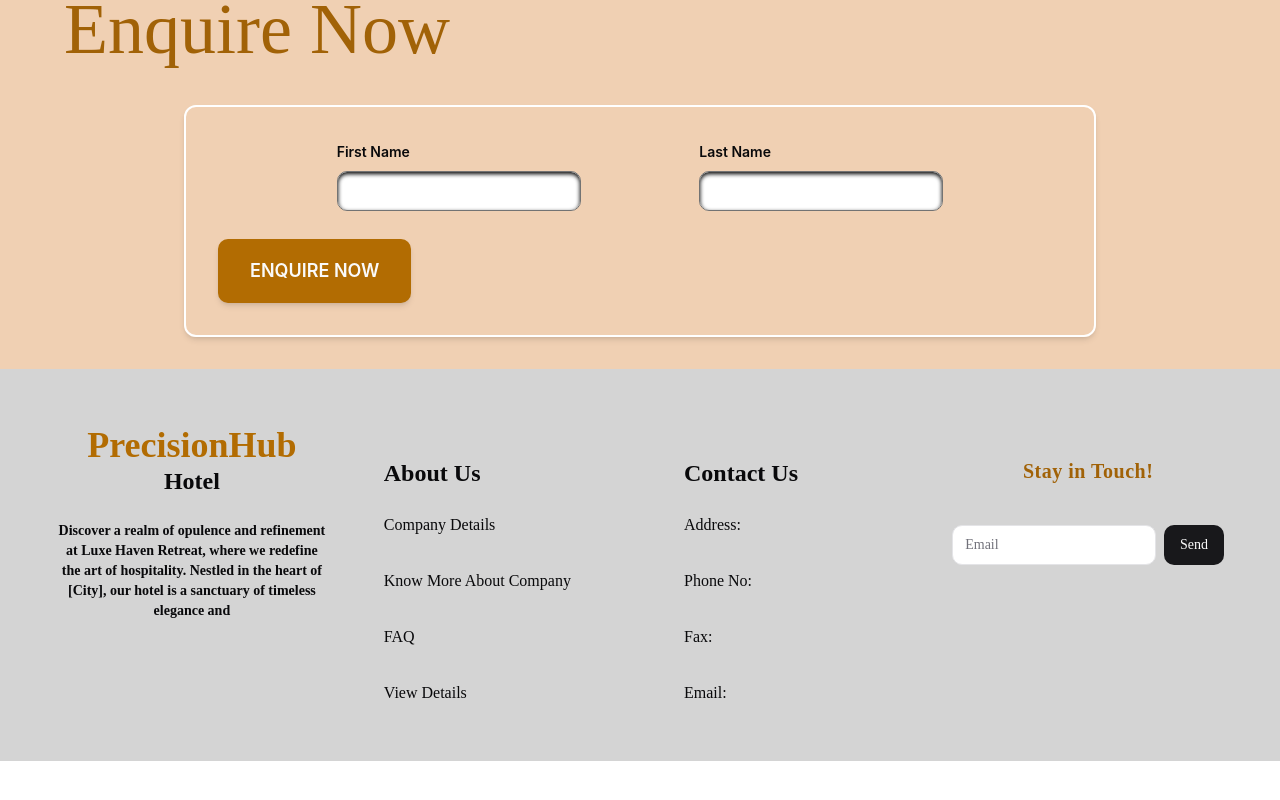
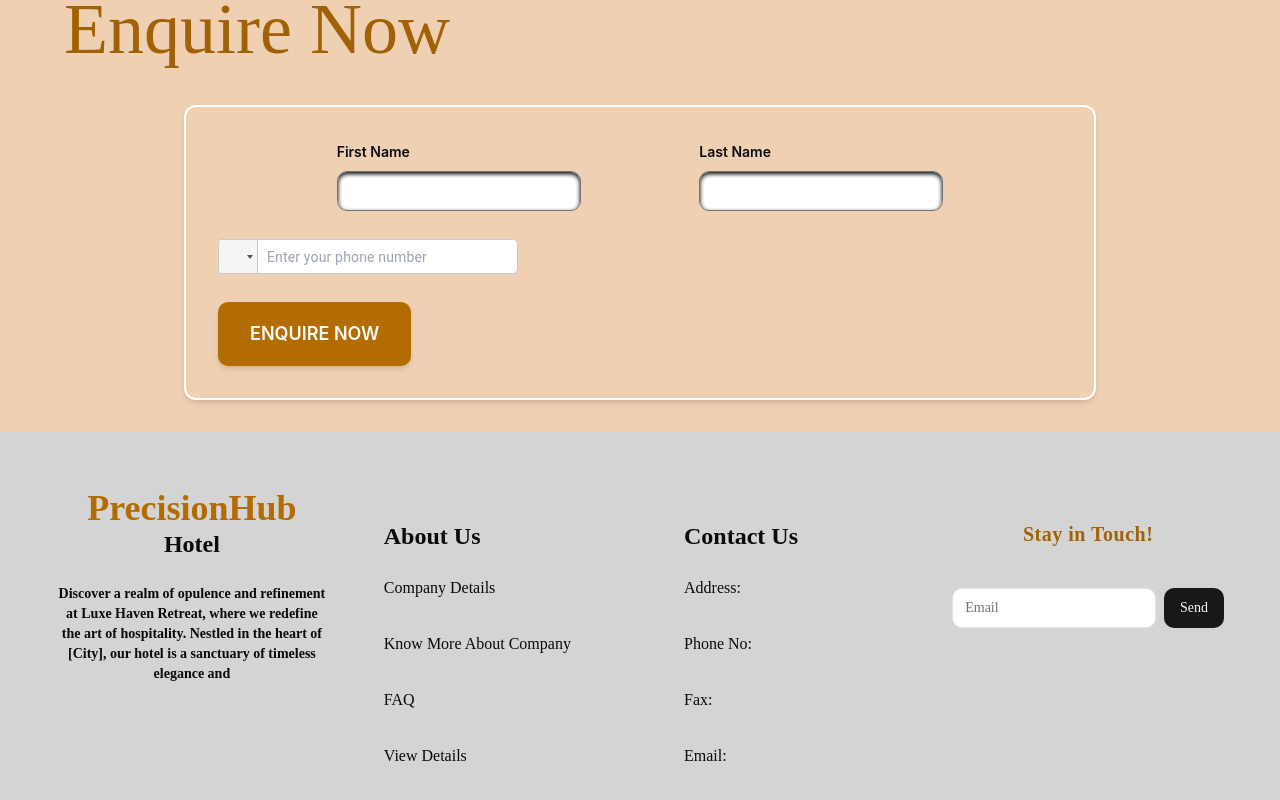
Before and after one commit to Siddhartha097/hotel, a React (Vite) app: page /contact in a window 1280 px wide. Shown: the part 781-1581 px from the top of the page. Before the commit the page ends 1542 px from the top, so only its background shows below. Built offline with nearby package versions, Linux system fonts and the light colour scheme.

Commit message:
first commit

```diff
--- a/package.json
+++ b/package.json
@@ -27,6 +27,7 @@
     "react-day-picker": "^8.10.0",
     "react-dom": "^18.2.0",
     "react-hook-form": "^7.50.1",
+    "react-phone-input-2": "^2.15.1",
     "react-router-dom": "^6.21.3",
     "tailwind-merge": "^2.2.1",
     "tailwindcss-animate": "^1.0.7",
--- a/src/pages/Contact.tsx
+++ b/src/pages/Contact.tsx
@@ -12,6 +12,9 @@
 import { zodResolver } from "@hookform/resolvers/zod";
 import { useForm } from "react-hook-form";
 import { z } from "zod";
+import PhoneInput from 'react-phone-input-2';
+import 'react-phone-input-2/lib/style.css';
+import { useState } from "react";
 
 const EnquireFormSchema = z.object({
   FirstName: z.string().min(5).max(20),
@@ -41,6 +44,8 @@
       title: "Enquiry Sent Successfully",
     });
   };
+
+  const [value, setValue] = useState("IN");
 
   return (
     <main className="bg-[#E8B587A1] p-8 flex flex-col gap-10">
@@ -89,6 +94,11 @@
                 )}
               />
             </div>
+            <PhoneInput
+              country={value}
+              placeholder="Enter your phone number"
+              onChange={(country) => {setValue(country)}}
+            />
             <Button
               className="bg-[#B26C02] font-semibold shadow-md transition-all hover:bg-[#B26C02]/70 w- p-8 text-lg tracking-wid uppercase"
               type="submit"
```
Also changed, not shown: 1 other file (tests, documents, lock files or other folders).
